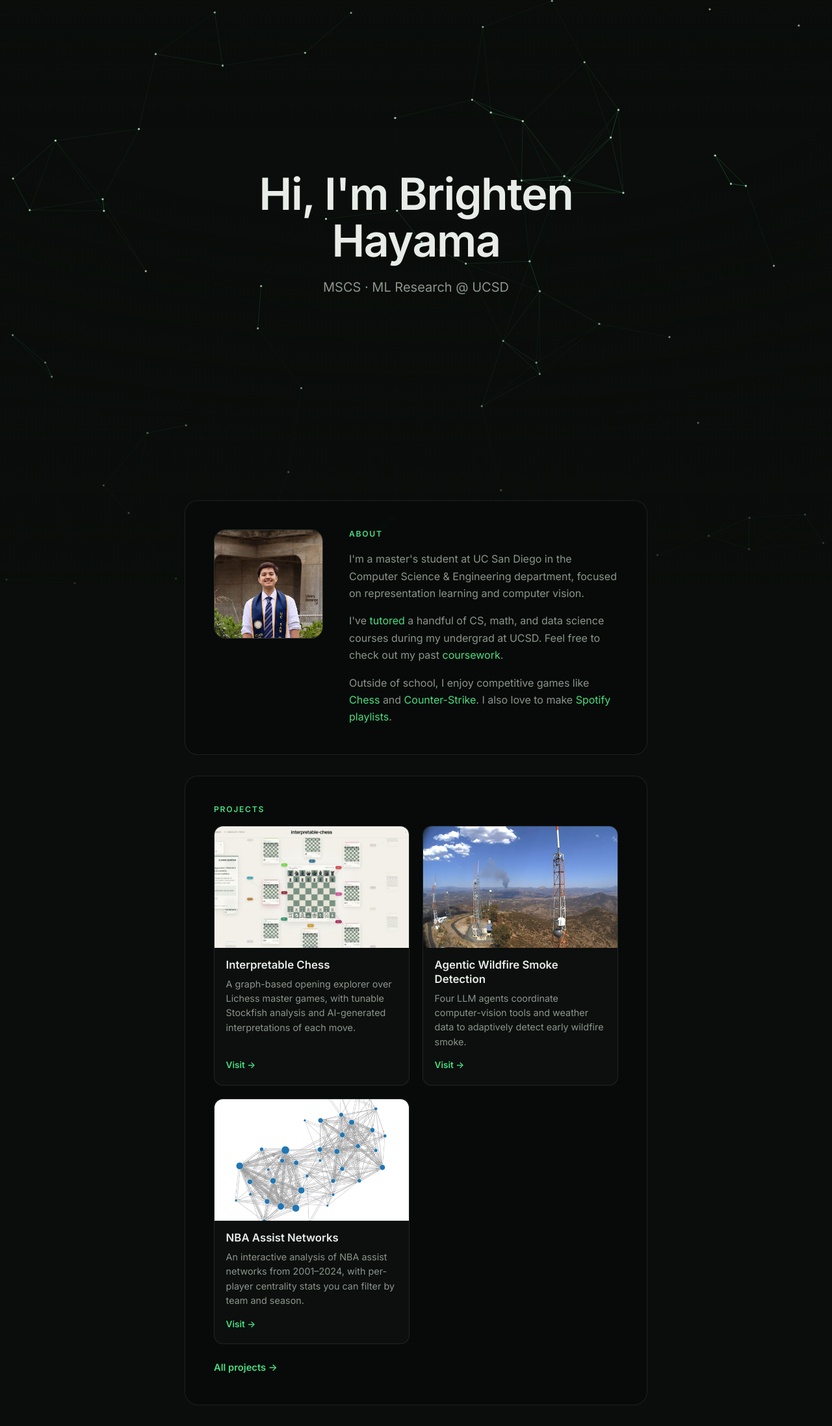
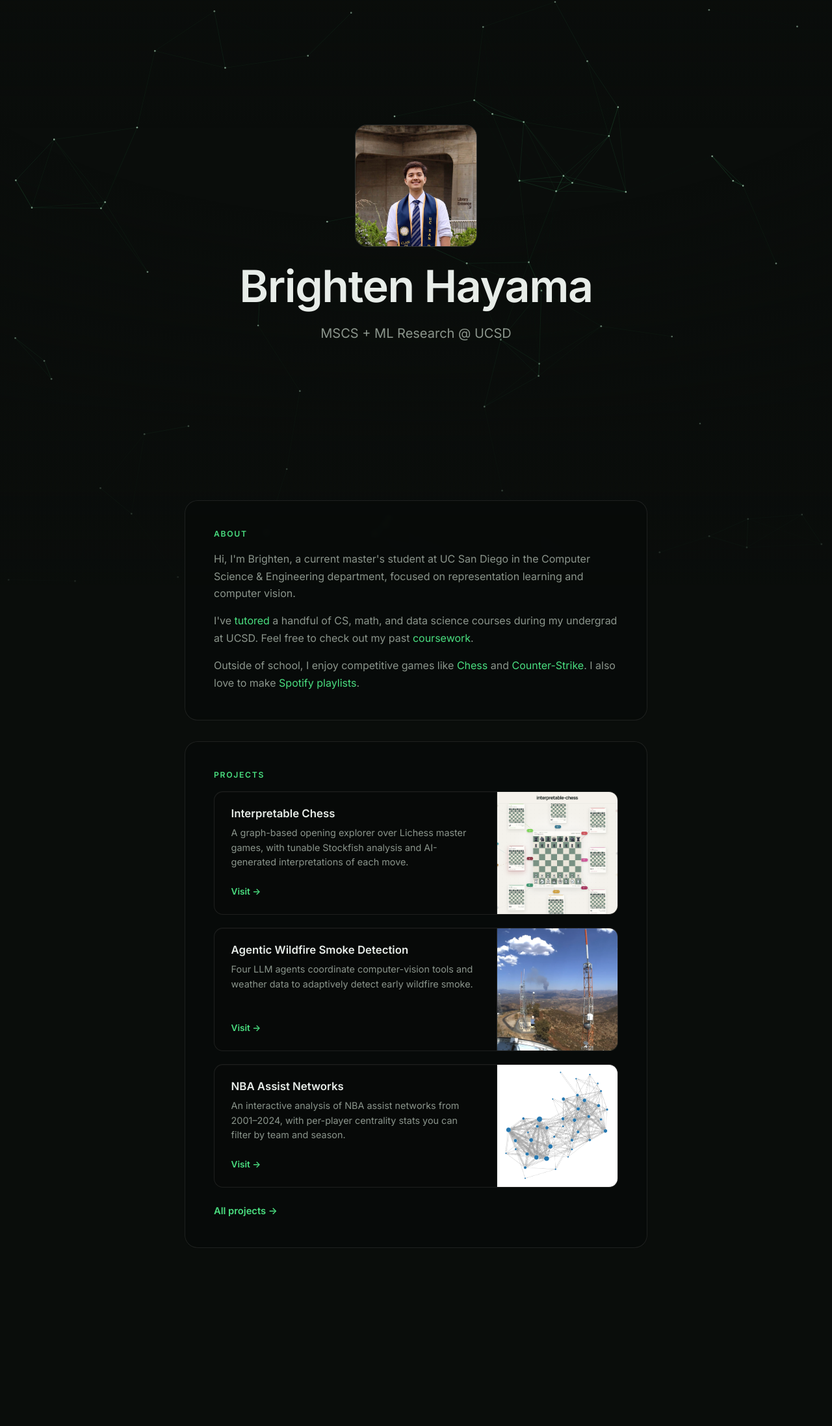
Before and after one commit to brighyama/brightenhayama.dev, a Jekyll site: the page built from index.html, in a window 1280 px wide. Shown: the whole page at 65% size. Built offline with Jekyll 4.4.1, drawn with Linux system fonts in a browser that asks for light colours; after the commit the page ends 1953 px from its top, so only the background shows below that.

Commit message:
Refine portfolio layout and visual polish

```diff
--- a/_layouts/home.html
+++ b/_layouts/home.html
@@ -6,8 +6,9 @@ layout: default
 
   <section class="intro">
     <!-- <p class="intro-kicker">Hi, I'm</p> -->
-    <h1 class="intro-name">Hi, I'm Brighten Hayama</h1>
-    <p class="intro-line">MSCS · ML Research @ UCSD</p>
+    <img class="intro-photo" src="{{ '/assets/img/profile.jpg' | relative_url }}" alt="Brighten Hayama">
+    <h1 class="intro-name">Brighten Hayama</h1>
+    <p class="intro-line">MSCS + ML Research @ UCSD</p>
     <div class="intro-links">
       <!-- <a href="https://github.com/brighyama" target="_blank" rel="noopener">GitHub</a> -->
       <!-- <a href="mailto:brighyama@gmail.com">Email</a> -->
@@ -17,11 +18,10 @@ layout: default
   </section>
 
   <section class="about" id="about" aria-labelledby="about-label">
-    <img class="about-photo" src="{{ '/assets/img/profile.jpg' | relative_url }}" alt="Brighten Hayama">
     <div class="about-text">
       <h2 class="section-label" id="about-label">About</h2>
       <p>
-        I'm a master's student at UC San Diego in the Computer Science &amp; Engineering
+        Hi, I'm Brighten, a current master's student at UC San Diego in the Computer Science &amp; Engineering
         department, focused on representation learning and computer vision.
       </p>
       <p>
@@ -37,9 +37,9 @@ layout: default
 
   <section class="featured" aria-labelledby="projects-label">
     <h2 class="section-label" id="projects-label">Projects</h2>
-    <div class="card-grid">
+    <div class="card-grid project-grid">
 
-      <a class="card" href="https://chess.brightenhayama.dev" target="_blank" rel="noopener">
+      <a class="card project-card" href="https://chess.brightenhayama.dev" target="_blank" rel="noopener">
         <div class="card-media">
           <img src="{{ '/assets/img/chess-project.png' | relative_url }}" alt="Interpretable Chess">
         </div>
@@ -50,7 +50,7 @@ layout: default
         </div>
       </a>
 
-      <a class="card" href="{{ '/assets/agentic-wildfire-paper.pdf' | relative_url }}" target="_blank" rel="noopener">
+      <a class="card project-card" href="{{ '/assets/agentic-wildfire-paper.pdf' | relative_url }}" target="_blank" rel="noopener">
         <div class="card-media">
           <img src="{{ '/assets/img/wildfire-project.png' | relative_url }}" alt="Agentic Wildfire Smoke Detection">
         </div>
@@ -61,7 +61,7 @@ layout: default
         </div>
       </a>
 
-      <a class="card" href="https://bbeat2782.github.io/nba-analysis/index.html" target="_blank" rel="noopener">
+      <a class="card project-card" href="https://bbeat2782.github.io/nba-analysis/index.html" target="_blank" rel="noopener">
         <div class="card-media">
           <img src="{{ '/assets/img/graph-project.png' | relative_url }}" alt="NBA Player Interaction Network Analysis">
         </div>
--- a/assets/css/main.scss
+++ b/assets/css/main.scss
@@ -129,6 +129,15 @@ a:hover { color: #86efac; }
   margin-bottom: 0.5rem;
 }
 
+.intro-photo {
+  width: clamp(136px, 20vw, 188px);
+  height: clamp(136px, 20vw, 188px);
+  object-fit: cover;
+  border-radius: 18px;
+  border: 1px solid var(--border-strong);
+  margin-bottom: 1.55rem;
+}
+
 .intro-name {
   font-size: clamp(2.6rem, 8vw, 4.25rem);
   letter-spacing: -0.02em;
@@ -170,24 +179,11 @@ a:hover { color: #86efac; }
    HOME — ABOUT
    ========================================================= */
 .about {
-  display: flex;
-  flex-wrap: wrap;
-  align-items: flex-start;
-  gap: clamp(1.5rem, 4vw, 2.5rem);
-}
-
-.about-photo {
-  width: clamp(120px, 22vw, 168px);
-  height: clamp(120px, 22vw, 168px);
-  object-fit: cover;
-  border-radius: 18px;
-  border: 1px solid var(--border-strong);
-  flex-shrink: 0;
+  display: block;
 }
 
 .about-text {
-  flex: 1 1 320px;
-  min-width: 0;
+  max-width: 62ch;
 }
 .about-text p + p {
   margin-top: 1rem;
@@ -226,7 +222,12 @@ a:hover { color: #86efac; }
   gap: 1.25rem;
 }
 
+.project-grid {
+  grid-template-columns: 1fr;
+}
+
 .card {
+  position: relative;
   display: flex;
   flex-direction: column;
   background: var(--panel);
@@ -239,6 +240,45 @@ a:hover { color: #86efac; }
 }
 .card:hover {
   border-color: var(--accent);
+}
+
+.project-card {
+  isolation: isolate;
+  flex-direction: row;
+  min-height: 190px;
+  background: rgba(8, 11, 9, 0.72);
+  box-shadow: inset 0 1px 0 rgba(255, 255, 255, 0.025);
+  transition: border-color 0.22s ease, box-shadow 0.22s ease, background 0.22s ease;
+}
+.project-card:hover {
+  border-color: rgba(134, 239, 172, 0.82);
+  box-shadow:
+    0 0 0 1px rgba(74, 222, 128, 0.16),
+    0 0 20px rgba(74, 222, 128, 0.12);
+}
+.project-card .card-body {
+  position: relative;
+  z-index: 1;
+  flex: 1 1 70%;
+  min-width: 0;
+  order: 1;
+  padding: clamp(1.1rem, 3vw, 1.45rem) clamp(1.2rem, 3vw, 1.6rem);
+}
+.project-card .card-media {
+  position: relative;
+  z-index: 1;
+  flex: 0 0 30%;
+  min-width: 185px;
+  aspect-ratio: auto;
+  order: 2;
+  border-left: 1px solid var(--border);
+}
+.project-card .card-media img {
+  filter: saturate(0.92) contrast(1.02);
+  transition: filter 0.22s ease;
+}
+.project-card:hover .card-media img {
+  filter: saturate(1.08) contrast(1.07);
 }
 
 .card-media {
@@ -623,6 +663,21 @@ a:hover { color: #86efac; }
    ========================================================= */
 @media (max-width: 600px) {
   .about { flex-direction: column; }
+  .project-card {
+    flex-direction: column;
+    min-height: 0;
+  }
+  .project-card .card-body,
+  .project-card .card-media {
+    flex: none;
+    order: initial;
+  }
+  .project-card .card-media {
+    min-width: 0;
+    aspect-ratio: 16 / 10;
+    border-left: 0;
+    border-top: 1px solid var(--border);
+  }
   .tutoring-course summary {
     grid-template-columns: 1fr;
     gap: 0.5rem 0.75rem;
--- a/assets/js/main.js
+++ b/assets/js/main.js
@@ -11,7 +11,8 @@
 
   const RGB = "74, 222, 128"; // accent green
   const LINK_DIST = 160;
-  const MOUSE_DIST = 130;
+  const MOUSE_DIST = 105;
+  const NODE_SPEED = 0.14;
 
   let w = 0;
   let h = 0;
@@ -26,8 +27,8 @@
       nodes.push({
         x: Math.random() * w,
         y: Math.random() * h,
-        vx: (Math.random() - 0.5) * 0.175,
-        vy: (Math.random() - 0.5) * 0.175,
+        vx: (Math.random() - 0.5) * NODE_SPEED,
+        vy: (Math.random() - 0.5) * NODE_SPEED,
       });
     }
   }
@@ -81,7 +82,7 @@
     }
     ctx.lineWidth = 1;
     for (let b = 0; b < BUCKETS; b++) {
-      ctx.strokeStyle = "rgba(" + RGB + "," + ((b + 0.5) / BUCKETS) * 0.32 + ")";
+      ctx.strokeStyle = "rgba(" + RGB + "," + ((b + 0.5) / BUCKETS) * 0.22 + ")";
       ctx.stroke(paths[b]);
     }
 
@@ -98,16 +99,16 @@
           mpath.lineTo(mouse.x, mouse.y);
         }
       }
-      ctx.strokeStyle = "rgba(" + RGB + ", 0.4)";
+      ctx.strokeStyle = "rgba(" + RGB + ", 0.24)";
       ctx.stroke(mpath);
     }
 
     // nodes
-    ctx.fillStyle = "rgba(202, 245, 216, 0.85)";
+    ctx.fillStyle = "rgba(202, 245, 216, 0.62)";
     for (let i = 0; i < nodes.length; i++) {
       const n = nodes[i];
       ctx.beginPath();
-      ctx.arc(n.x, n.y, 1.6, 0, Math.PI * 2);
+      ctx.arc(n.x, n.y, 1.35, 0, Math.PI * 2);
       ctx.fill();
     }
 
```
Also changed, not shown: _layouts/projects.html (+6 -6 lines).
